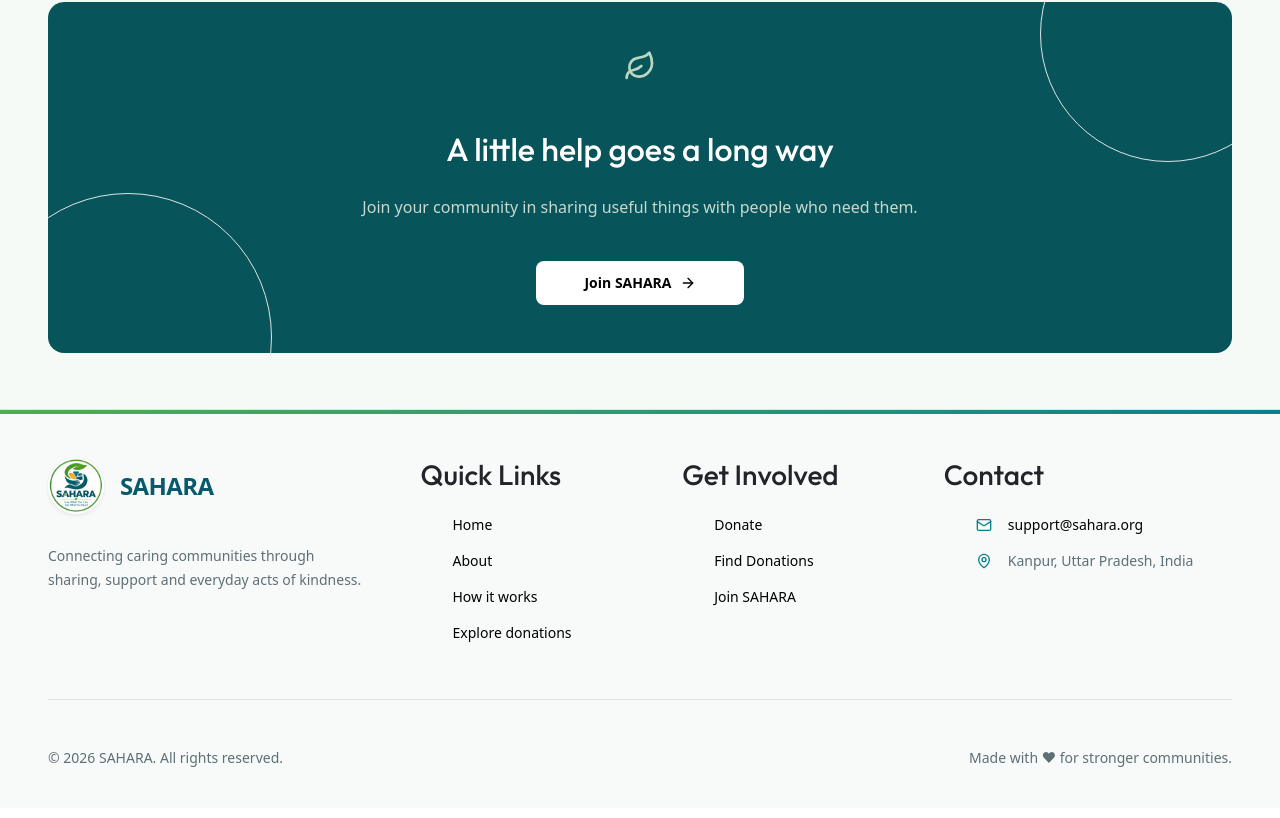
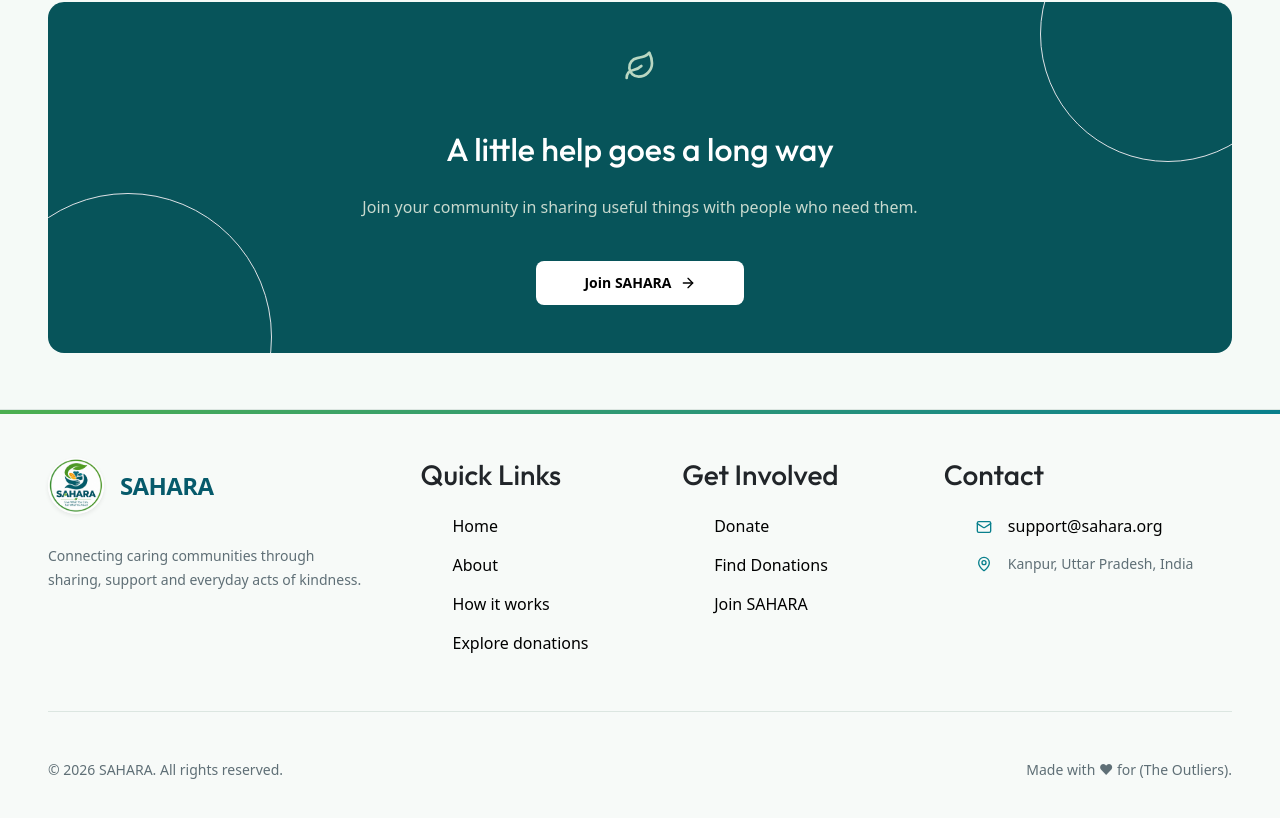
Before and after one commit to Palak0027/SAHARA, a React (Vite) app in the folder client/: page / in a window 1280 px wide. Shown: the part 1775-2593 px from the top of the page. Built offline with nearby package versions, Linux system fonts and the light colour scheme; no server answers.

Commit message:
fix(styles): fix CSS transition syntax, hover transforms, and icon properties

```diff
--- a/client/index.html
+++ b/client/index.html
@@ -4,7 +4,8 @@
     <meta charset="UTF-8" />
     <meta name="viewport" content="width=device-width, initial-scale=1.0" />
     <title>SAHARA - Give What You Can, Get What You Need</title>
-      <link rel="icon" type="image/png" href="./src/components/image/image.png">
+     <link rel="icon" type="image/jpeg" sizes="32x32" href="./src/components/image/sahara-logo.jpeg">
+     <link rel="apple-touch-icon" href="./src/components/image/sahara-logo.jpeg">
     <link rel="preconnect" href="https://fonts.googleapis.com">
     <link rel="preconnect" href="https://fonts.gstatic.com" crossorigin>
     <link href="https://cdn.jsdelivr.net/npm/bootstrap@5.3.0/dist/css/bootstrap.min.css" rel="stylesheet">
--- a/client/src/components/Footer.tsx
+++ b/client/src/components/Footer.tsx
@@ -63,7 +63,7 @@ export default function Footer({ t }: FooterProps) {
             >
               <img
                 src={logoImg}
-                alt=""
+                alt="LogoImg"
                 className="h-14 w-14 rounded-full bg-white object-contain shadow-sm ring-1 ring-[#DCE6E1]"
               />
               <span className="text-2xl font-bold tracking-tight text-[#065A6B]">
@@ -145,7 +145,7 @@ export default function Footer({ t }: FooterProps) {
             © {year} SAHARA. {f.rights ?? "All rights reserved."}
           </p>
 
-          <p>{f.madeWith ?? "Made with ♥ for stronger communities."}</p>
+          <p>{f.madeWith ?? "Made with ♥ for (The Outliers)."}</p>
         </div>
       </div>
     </footer>
--- a/client/src/styles/index.css
+++ b/client/src/styles/index.css
@@ -177,12 +177,14 @@
     border-radius: 1.5rem;
     padding: 1.75rem;
     border: 1px solid rgba(255, 255, 255, 0.75);
-    transition: transform 0.25s ease, box-shadow 0.25s ease;
+    transition: transform 0.25s ease, box-shadow 0.25s ease-in-out;
   }
 
   .category-card:hover {
-    transform: translateY(-5px);
+    transform: translateY(-7px);
     box-shadow: 0 18px 40px rgba(47, 85, 71, 0.1);
+    border-top: 5px solid #6f8f78;
+    border-bottom: 5px solid orange;
   }
 
   .food-card {
@@ -318,3 +320,20 @@ table {
     transition-duration: 0.01ms !important;
   }
 }
+ul li a{
+
+ transition: all 0.3s ease-in-out;
+ text-decoration: none;
+
+ color: black;
+ display: inline-block;
+ font-weight: 500;
+ font-size:medium;
+  }
+ul li a:hover{
+  color: green;
+  text-decoration: 2px solid underline rgb(22, 22, 22);
+  font-weight: 500;
+   font-size:16px;
+transform: translateY(-2px);
+}
```
